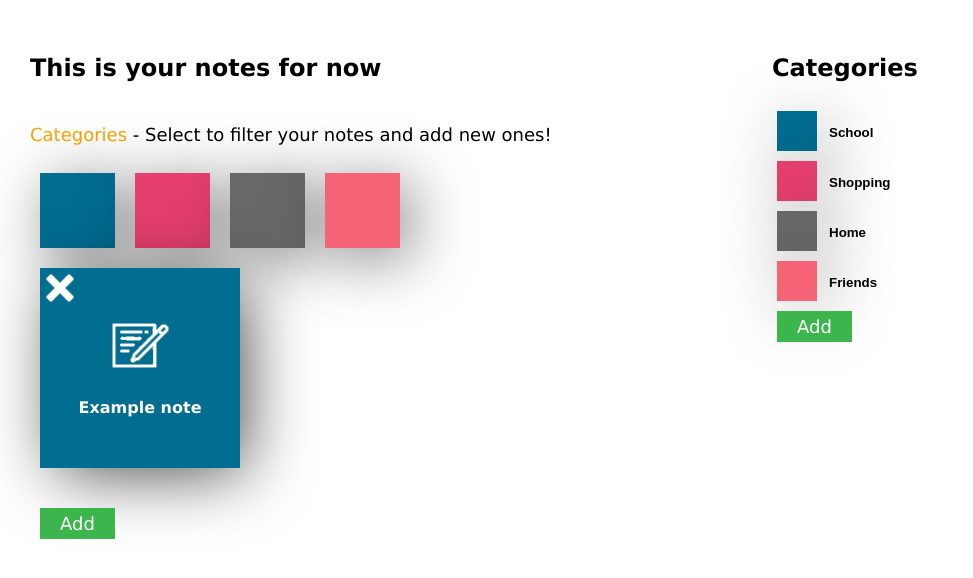
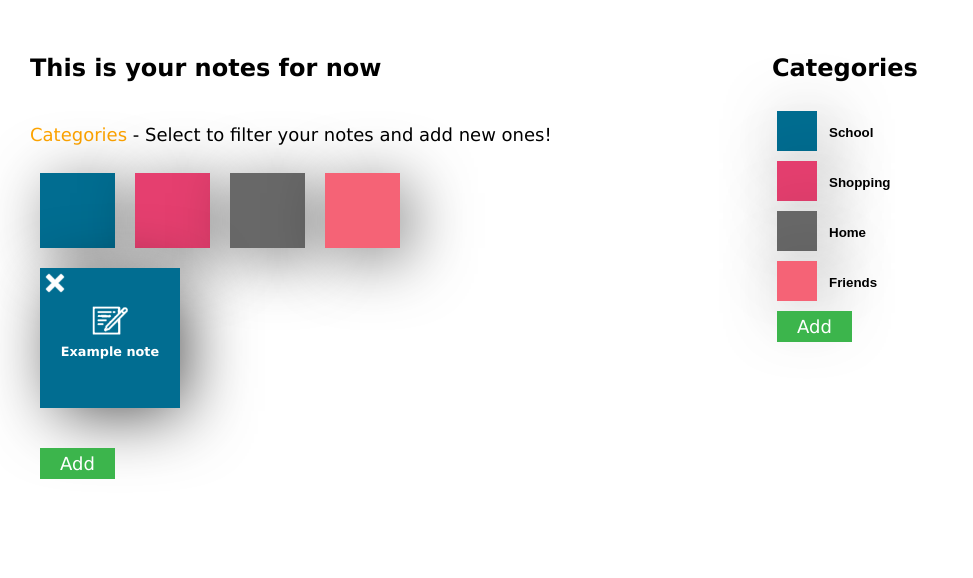
Before and after one commit to mayhelenrs/it2810-webutvikling-h17-prosjekt-3-group-50, a React (Create React App) app: page / in a window 1280 px wide. Shown: the top 578 px of the page, without its empty margins (0-973 px from the left). Built offline with nearby package versions, Linux system fonts and the light colour scheme.

Commit message:
Note size changes

```diff
--- a/src/components/Notes/Note.jsx
+++ b/src/components/Notes/Note.jsx
@@ -23,7 +23,7 @@ export class Note extends React.Component {
                 </div>
                 <div className="NoteContent" onClick={() => this.displayNote()}>
                     <div className="NoteIcon">
-                        <img className="RemoveButton" alt={'Remove'} src={require('../../assets/img/note_icon.png')}/>
+                        <img className="NoteImage" alt={'Remove'} src={require('../../assets/img/note_icon.png')}/>
                     </div>
                     <div className="NoteName">
                         <p>{this.props.text}</p>
--- a/src/components/Notes/Notes.css
+++ b/src/components/Notes/Notes.css
@@ -4,10 +4,10 @@ div {
 }
 
 .Note {
-    min-width: 200px;
-    min-height: 200px;
-    max-width: 200px;
-    max-height: 200px;
+    min-width: 140px;
+    min-height: 140px;
+    max-width: 140px;
+    max-height: 140px;
     margin: 10px;
     display: flex;
     flex-direction: column;
@@ -65,6 +65,17 @@ orange {
 .RemoveButton {
     margin: 5px;
     align-self: center;
+    width: 20px;
+}
+
+.NoteImage {
+    margin: 2px;
+    width: 40px;
+}
+
+.NoteName > p {
+    font-size: .8em;
+    margin: 0;
 }
 
 .NoteName {
```
